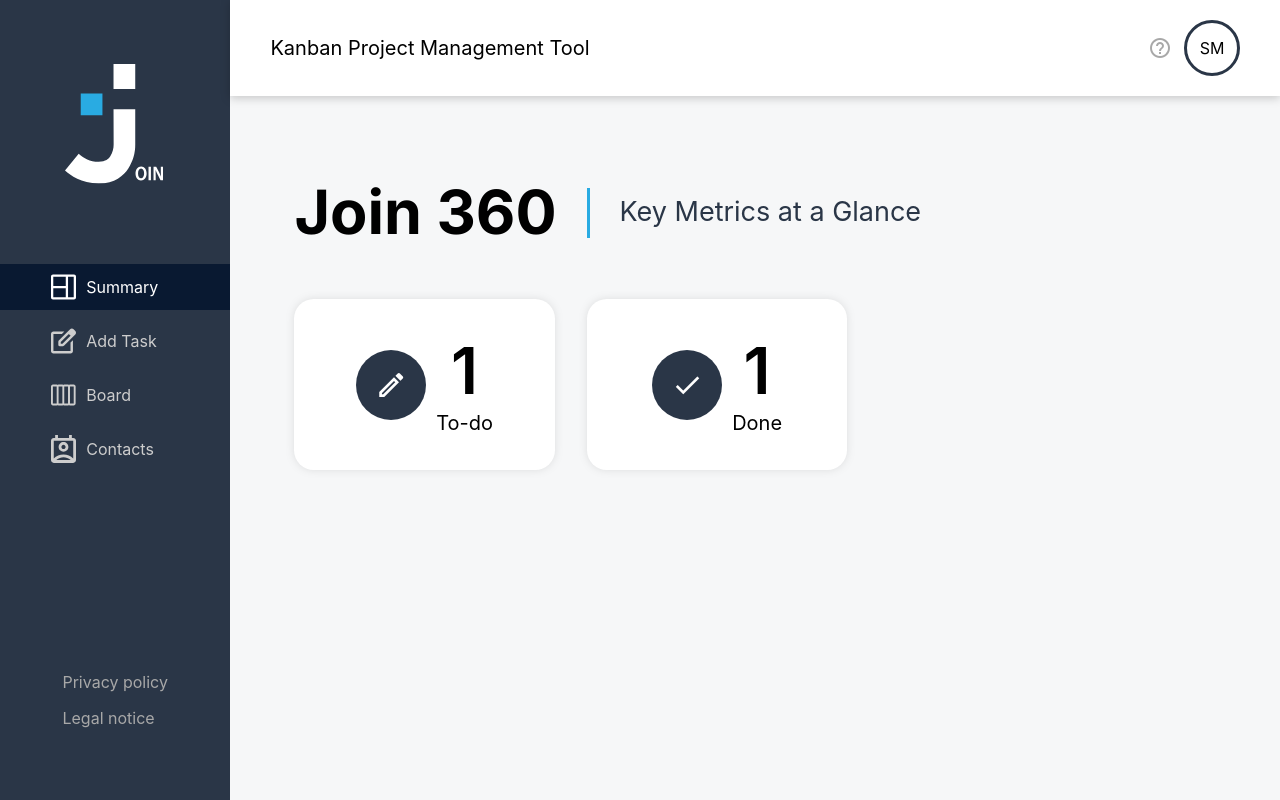
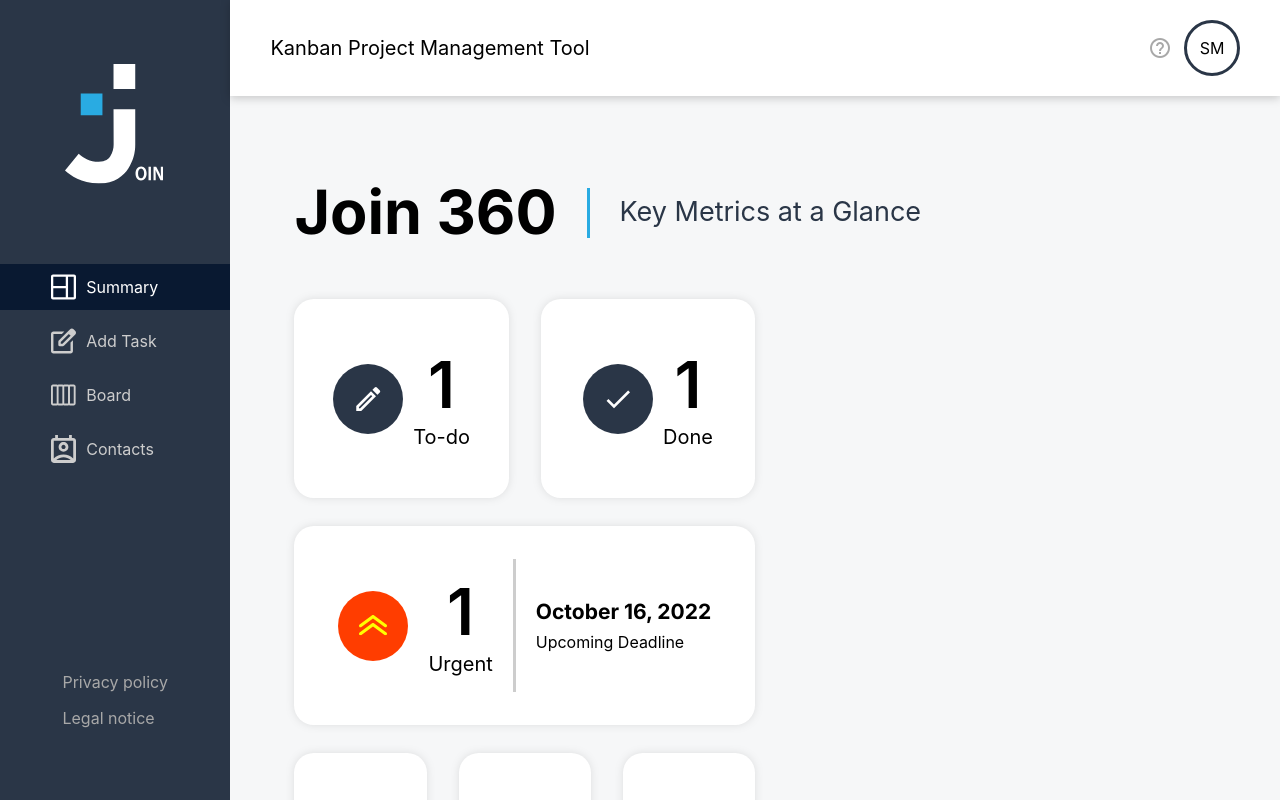
Before and after one commit to NadineJuliana/Join-Project, an Angular app: page /summary in a window 1280 px wide. Built offline with nearby package versions, Linux system fonts and the light colour scheme; no server answers; a web font is replaced by a local one.

Commit message:
Add urgent deadline section and enhance summary card layout

```diff
--- a/src/app/features/summary/page/summary-page/summary-page.component.html
+++ b/src/app/features/summary/page/summary-page/summary-page.component.html
@@ -8,21 +8,55 @@
     </div>
     <div class="summary-container">
         <div class="summary">
-            <div class="summary__card">
+            <div class="summary__card summary__to-do">
                 <span class="material-icons">edit</span>
                 <div class="summary__info">
                     <p class="number">1</p>
                     <h5>To-do</h5>
                 </div>
             </div>
-            <div class="summary__card">
+            <div class="summary__card summary__done">
                 <span class="material-icons">check</span>
                 <div class="summary__info">
                     <p class="number">1</p>
                     <h5>Done</h5>
                 </div>
             </div>
+            <div class="summary__deadline-container summary__card">
+                <div class="summary__urgent">
+                    <span><img src="urgent_icon.svg" alt=""></span>
+                    <div class="summary__info">
+                        <p class="number">1</p>
+                        <h5>Urgent</h5>
+                    </div>
+                </div>
+                <div class="summary__separator"></div>
+                <div class="summary__deadline">
+                    <div class="summary__deadline-info">
+                        <h6>October 16, 2022</h6>
+                        <p>Upcoming Deadline</p>
+                    </div>
+                </div>
+            </div>
+            <div class="summary__board-card summary__card">
+                <div class="summary__info">
+                    <p class="number">1</p>
+                    <h5>Tasks in <br> Board</h5>
+                </div>
+            </div>
+            <div class="summary__progress-card summary__card">
+                <div class="summary__info">
+                    <p class="number">1</p>
+                    <h5>Tasks In Progress </h5>
+                </div>
+            </div>
+            <div class="summary__feedback-card summary__card">
+                <div class="summary__info">
+                    <p class="number">1</p>
+                    <h5>Awaiting feedback</h5>
+                </div>
+            </div>
+        </div>
 
-        </div>
     </div>
 </section>
--- a/src/app/features/summary/page/summary-page/summary-page.component.scss
+++ b/src/app/features/summary/page/summary-page/summary-page.component.scss
@@ -38,15 +38,16 @@
 
 .summary {
   display: grid;
-  grid-template-columns: 1fr 1fr;
+  grid-template-columns: 1fr 1fr 1fr 1fr 1fr 1fr;
   grid-template-rows: 1fr 1fr 1fr;
-  width: 60%;
+  width: 50%;
   row-gap: 28px;
   column-gap: 32px;
   &__info {
     display: flex;
     flex-direction: column;
     align-items: center;
+    text-align: center;
     .number {
       font-size: clamp(47px, 5vw, 64px);
       font-weight: 600;
@@ -73,8 +74,14 @@
       align-items: center;
     }
   }
+  &__to-do {
+    grid-column: 1/4;
+  }
+  &__done {
+    grid-column: 4/7;
+  }
   &__deadline-container {
-    grid-column: 1/3;
+    grid-column: 1/7;
     display: flex;
     gap: 20px;
   }
@@ -104,4 +111,13 @@
     flex-direction: column;
     row-gap: 8px;
   }
+  &__board-card {
+    grid-column: 1/3;
+  }
+  &__progress-card {
+    grid-column: 3/5;
+  }
+  &__feedback-card {
+    grid-column: 5/7;
+  }
 }
```
